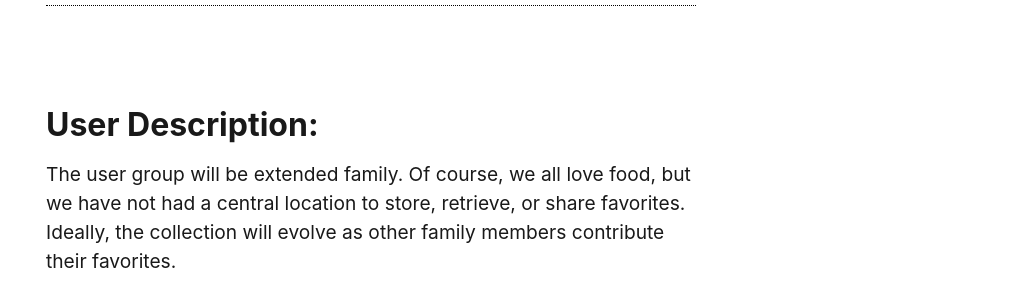
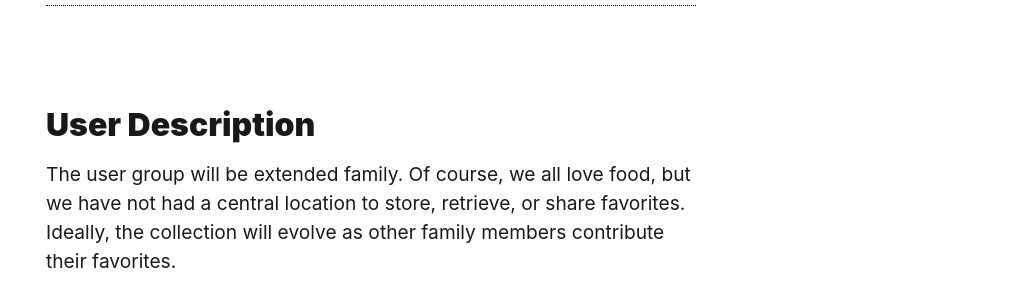
Before and after one commit to lelandsampson/family-recipes, a Jekyll site: the page built from pages/about.md, in a window 1280 px wide and 900 px high, scrolled down 1057 px. Shown: the part 155-450 px from the top of the window, without its empty margins (269-1280 px from the left). Built offline with Jekyll 4.4.1, drawn with Linux system fonts in a browser that asks for light colours.

Commit message:
trying to figure out markdown

```diff
--- a/pages/about.md
+++ b/pages/about.md
@@ -12,14 +12,14 @@
 
 {% include feature/nav-menu.html sections="Collection Description;User Description" %}
 
-## Collection Description
+## **Collection Description**
 
 This digital library is a collection of family food recipes. My wife and I have favorite recipes from our childhoods and recipes that we have discovered together. The format of these recipes vary. Some are saved in a recipe app we use called Paprika, some are paper printouts and old recipe cards. The collection will not include all recipes but will select the twenty favorites for the initial establishment. Recipe text will be stored in PDF format and recipe images will be stored as JPEG files. Recipes originally stored in the Paprika app have been exported to PDF files for storage in the library. Images are stored as JPEG files because this is a universally accessible image format. These images were converted from the High Efficiency Image Codec (HEIC) because that format is not as widely supported. I hope to build this collection in the future as new favorites are discovered, or extended family contribute their own favorites for me to catalog.
 
 The goal of this project is to collect our culinary heritage in one location and maintain the collection in the future.
 
 
-## User Description:
+## **User Description**
 
 The user group will be extended family. Of course, we all love food, but we have not had a central location to store, retrieve, or share favorites. Ideally, the collection will evolve as other family members contribute their favorites.
 
```
Also changed, not shown: 1 other file.
